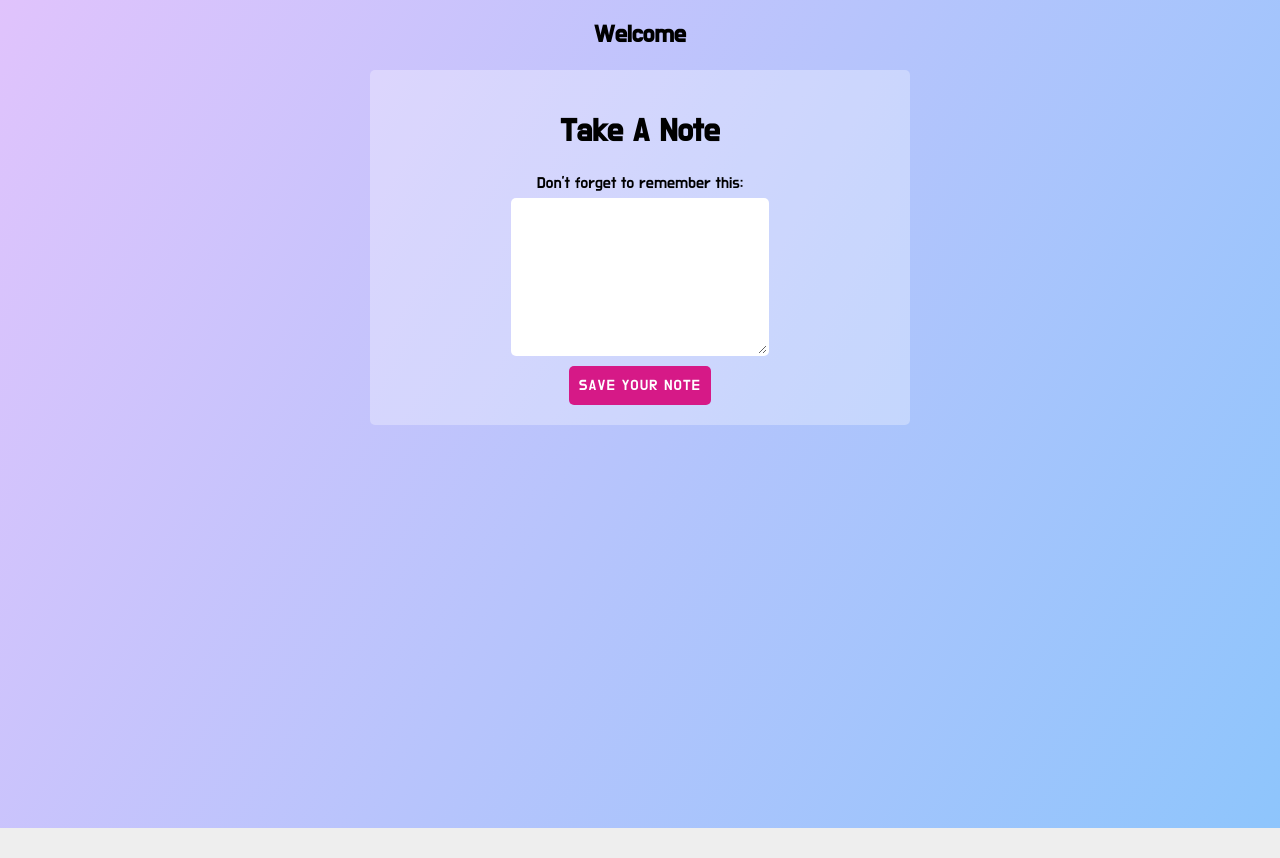
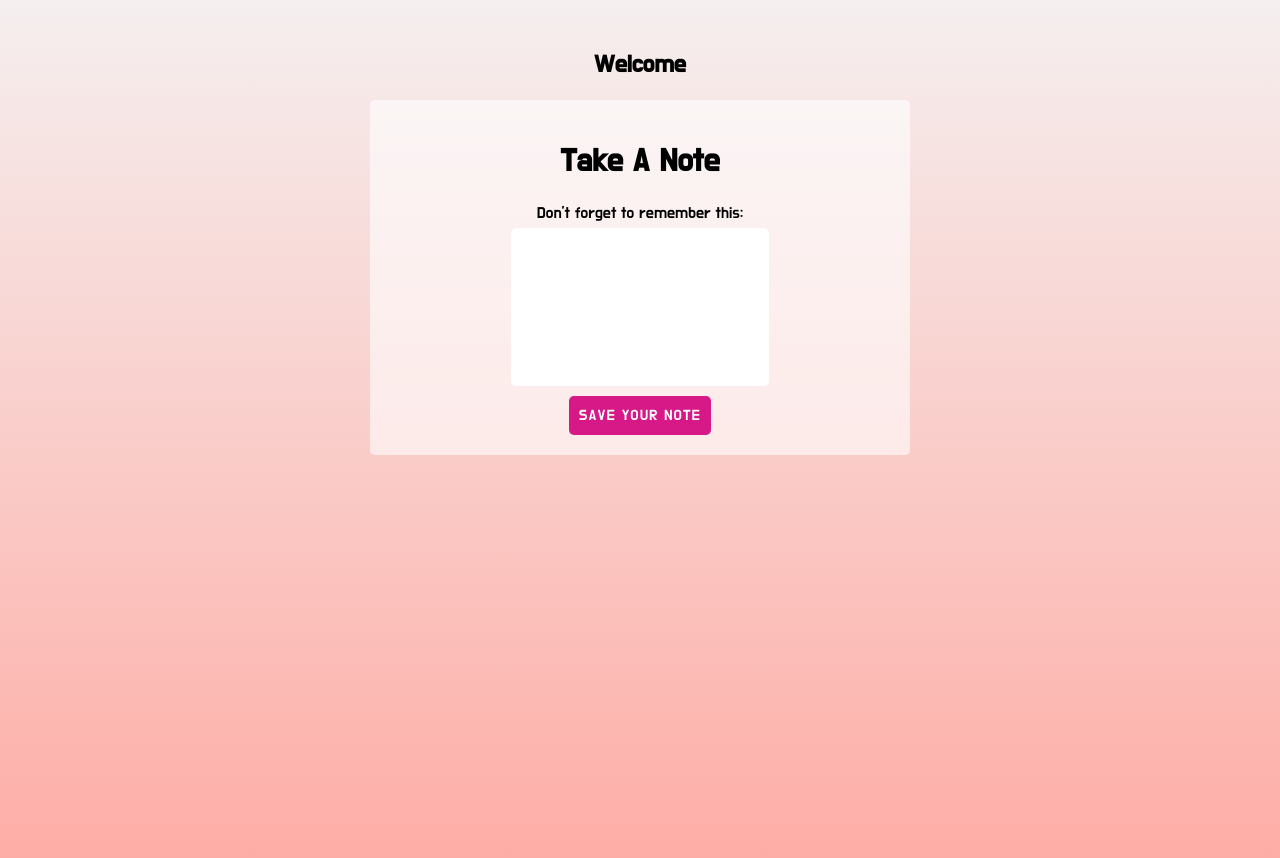
Before and after one commit to zarasyversen/takenote, a plain HTML site: page index.html in a window 1280 px wide. Before the commit the page ends 828 px from the top, so only its background shows below. Drawn offline with Linux system fonts and the light colour scheme.

Commit message:
more style

```diff
--- a/css/main.css
+++ b/css/main.css
@@ -1,21 +1,21 @@
 @import url('https://fonts.googleapis.com/css?family=Do+Hyeon');
 body {
 	background: #eee;
-	background-image: linear-gradient(120deg, #e0c3fc 0%, #8ec5fc 100%);
+	background-image: linear-gradient(to top, #feada6 0%, #f5efef 100%);
 	min-height: 100vh;
 	font-family: 'Do Hyeon', sans-serif;
 	text-align: center;
 }
 
 .message__wrapper {
-	margin: 20px auto;
+	margin: 50px auto 20px;
 }
 
 .app__wrapper {
 	width: 80%;
 	margin: 0 auto;
 	max-width: 500px;
-	background: rgba(255, 255, 255, .3);
+	background: rgba(255, 255, 255, .6);
 	padding: 20px;
 	border-radius: 5px;
 }
@@ -28,6 +28,7 @@ body {
 	border: 2px solid transparent;
 	border-radius: 5px;
 	font-size: 14px;
+	resize: none;
 }
 
 .note:focus {
```
